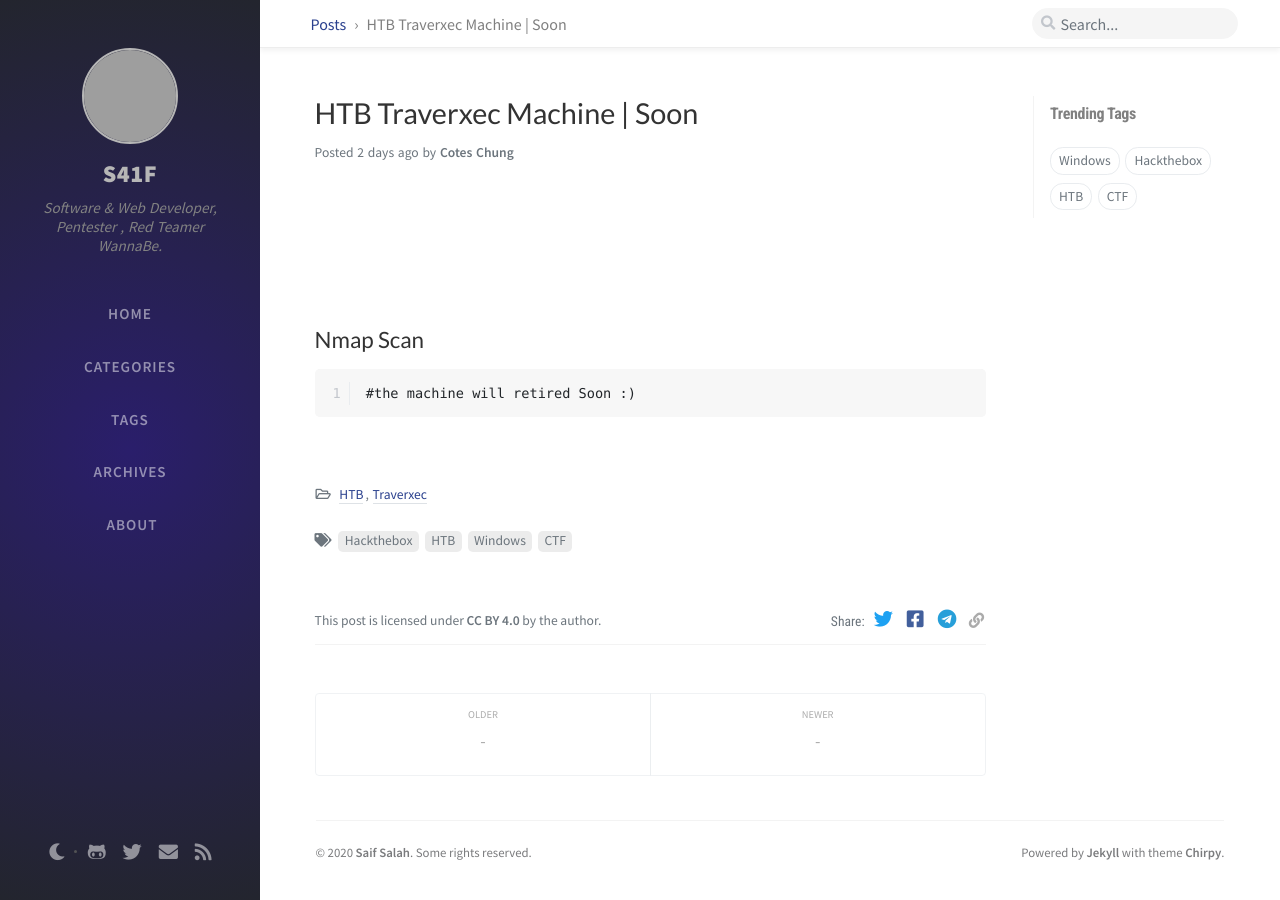
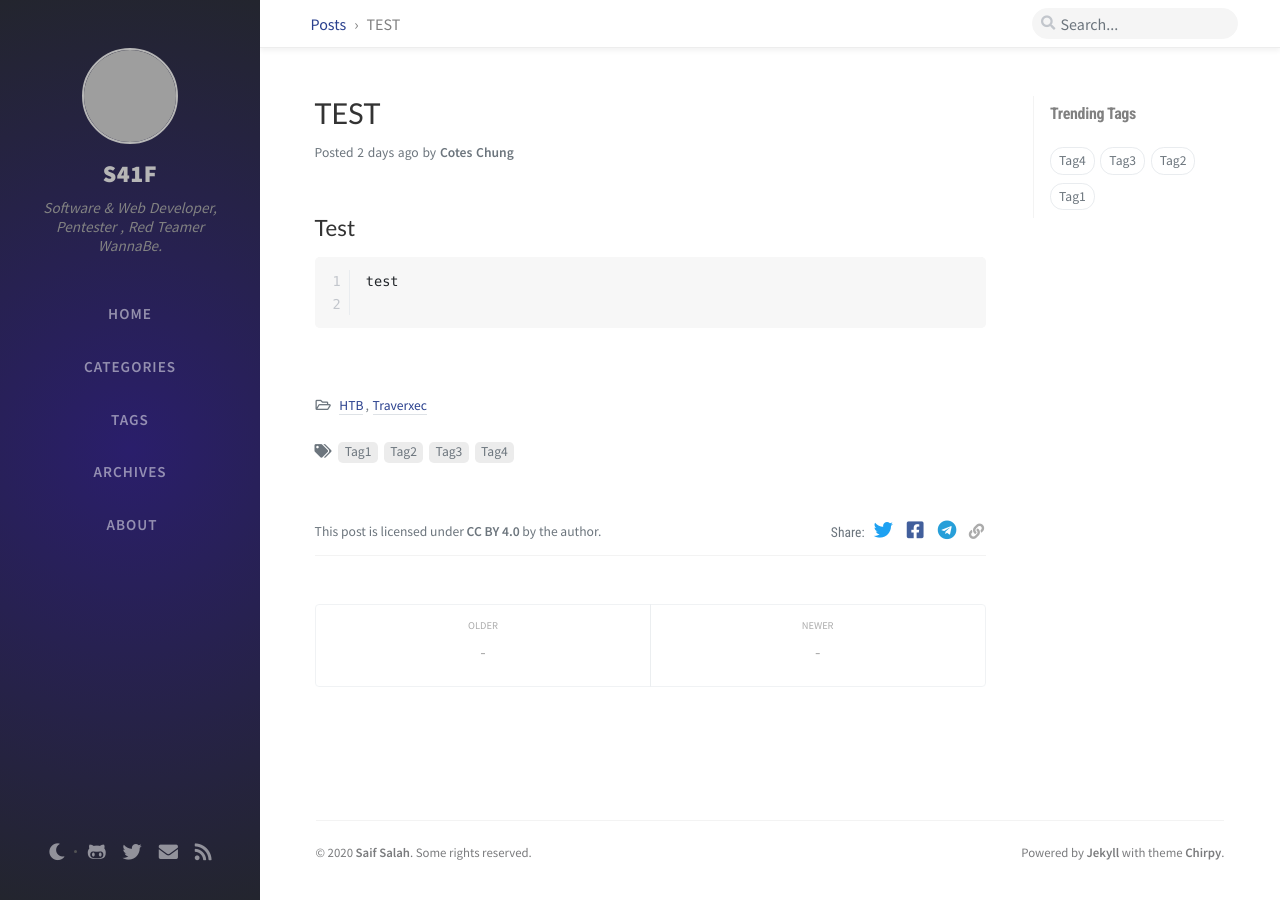
Before and after one commit to SaifSalah/saifsalah.github.io, a Jekyll site: the page built from _posts/2020-04-09-htb-a-new-retired-machine-traverxec.md, in a window 1280 px wide. Built offline with Jekyll 4.4.1, drawn with Linux system fonts in a browser that asks for light colours; nearby versions of some CDN libraries; comment, search, counter and statistics services are not loaded; grey boxes are pictures that could not be loaded.

Commit message:
Update 2020-04-09-htb-a-new-retired-machine-traverxec.md

`````diff
--- a/_posts/2020-04-09-htb-a-new-retired-machine-traverxec.md
+++ b/_posts/2020-04-09-htb-a-new-retired-machine-traverxec.md
@@ -1,15 +1,15 @@
 ---
-title: HTB Traverxec Machine | Soon
+title: TEST
 author: Cotes Chung
 date: 2020-04-09
 categories: [HTB,Traverxec]
-tags: [Hackthebox,HTB,Windows,CTF]
+tags: [Tag1,Tag2,Tag3,Tag4]
 ---
 
-![traverxec]({{ "/assets/img/traverxec.png" | relative_url }})
 
-## Nmap Scan
+## Test
 
 ```
-#the machine will retired Soon :)
+test
+
 ````
`````
